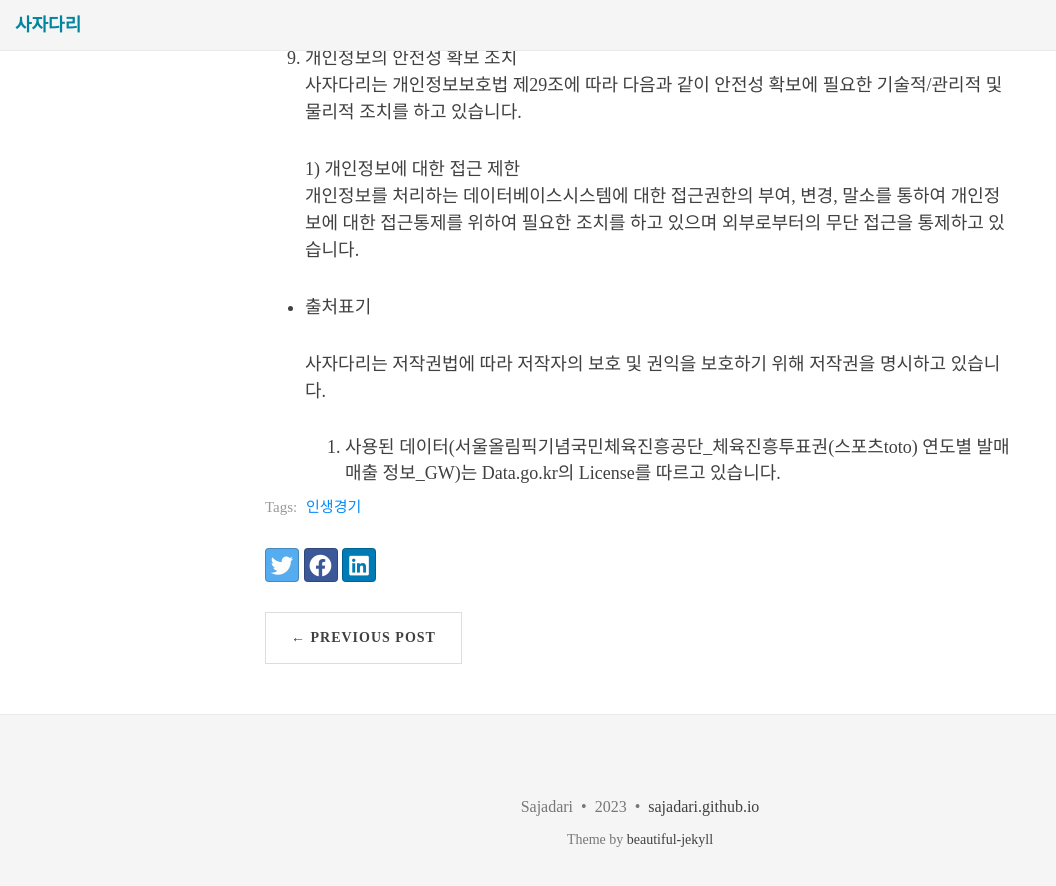
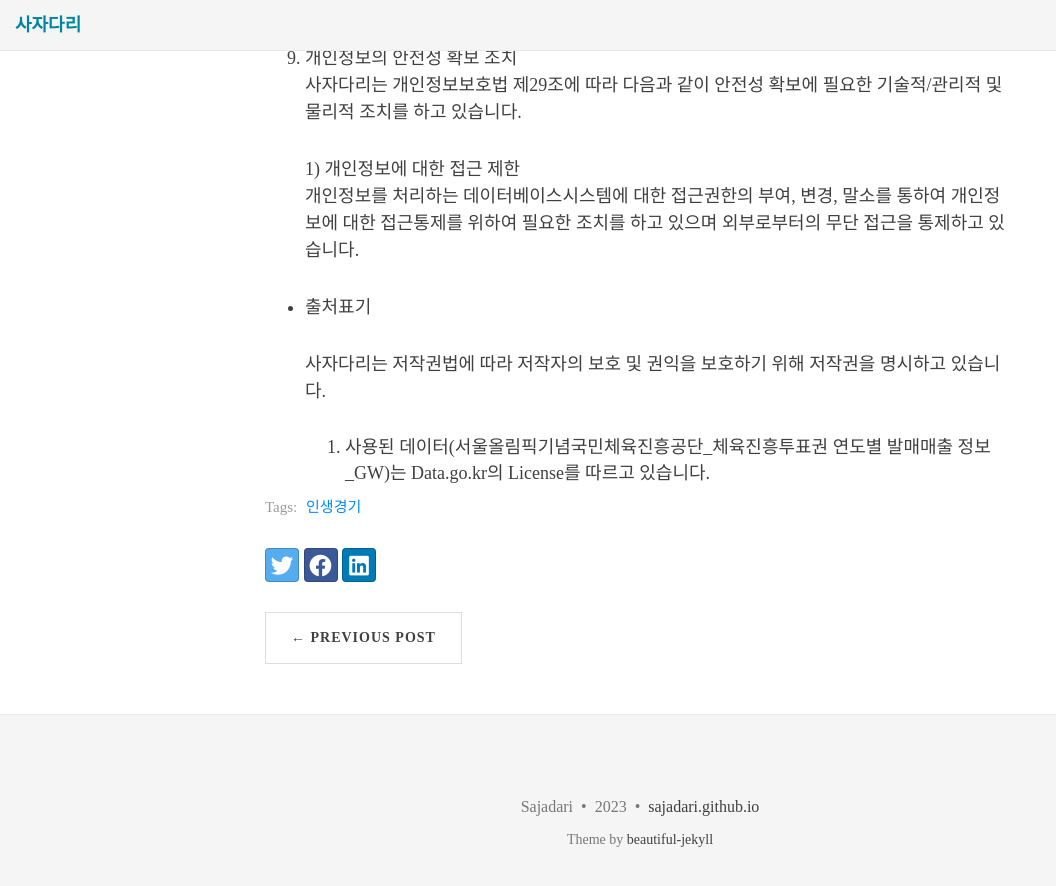
Before and after one commit to sajadari/sajadari.github.io, a Jekyll site: the page built from _posts/2023-08-16-gameOfLife-policy.md.md, in a window 1280 px wide and 900 px high, scrolled down 2593 px. Shown: the top 886 px of the window, without its empty margins (0-1056 px from the left). Built offline with Jekyll 4.4.1, drawn with Linux system fonts in a browser that asks for light colours; nearby versions of some CDN libraries; some web fonts are replaced.

Commit message:
Update 2023-08-16-gameOfLife-policy.md.md

```diff
--- a/_posts/2023-08-16-gameOfLife-policy.md.md
+++ b/_posts/2023-08-16-gameOfLife-policy.md.md
@@ -79,4 +79,4 @@
 
     사자다리는 저작권법에 따라 저작자의 보호 및 권익을 보호하기 위해 저작권을 명시하고 있습니다.
 
-    1. 사용된 데이터(서울올림픽기념국민체육진흥공단_체육진흥투표권(스포츠toto) 연도별 발매매출 정보_GW)는 Data.go.kr의 License를 따르고 있습니다.
+    1. 사용된 데이터(서울올림픽기념국민체육진흥공단_체육진흥투표권 연도별 발매매출 정보_GW)는 Data.go.kr의 License를 따르고 있습니다.
```
